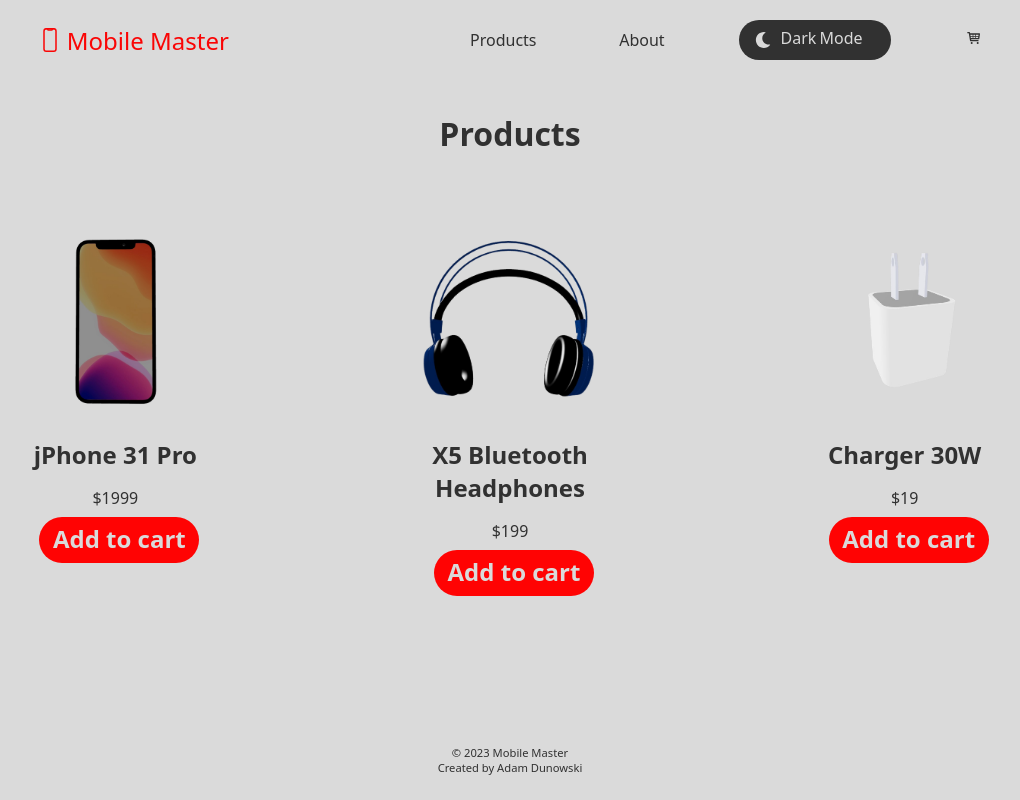
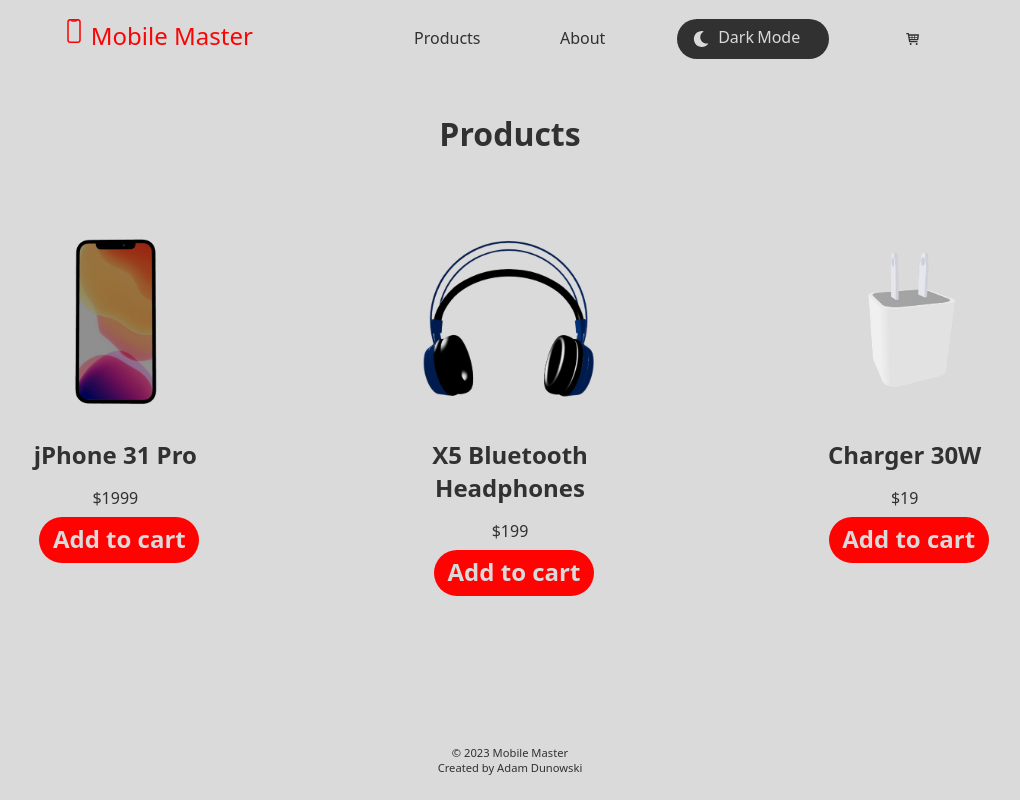
Before and after one commit to 111Adam111/Mobile-master, a React (Create React App) app: page /products in a window 1280 px wide. Shown: the whole page, without its empty margins (130-1150 px from the left). Built offline with nearby package versions, Linux system fonts and the light colour scheme.

Commit message:
final commit

```diff
--- a/src/components/Other/Navbar/Navbar.jsx
+++ b/src/components/Other/Navbar/Navbar.jsx
@@ -62,8 +62,8 @@ const Navbar = () => {
         </div>
 
         <Link to={"shopping-cart"} className="link navbar-box__links hide" onClick={() => handleClick()}>
-          <p>
-            <TiShoppingCart />
+          <p className="cart-icon">
+            <TiShoppingCart  />
           </p>
         </Link>
       </div>
--- a/src/components/Other/Navbar/_navbar.scss
+++ b/src/components/Other/Navbar/_navbar.scss
@@ -2,12 +2,14 @@
   height: fit-content;
   color: $dark-color;
   position: relative;
-  width: 60rem;
-  max-width: 100%;
+  width: 55rem;
+  max-width: calc(100% - 2rem);
   display: flex;
   justify-content: space-between;
   align-items: center;
   min-height: 5rem;
+  gap: 1rem;
+  right: 1rem;
 }
 
 .navbar-container__logo {
@@ -16,15 +18,14 @@
   display: flex;
   flex-wrap: nowrap;
   color: $call-to-action;
+  position: relative;
+  bottom: 0.3rem;
 }
 
 .navbar-box {
   display: flex;
   justify-content: space-between;
-  align-items: center;
   width: 33rem;
-  max-width: 100%;
-  overflow-x: hidden;
 }
 
 #dark .navbar-box__links,
@@ -41,16 +42,18 @@
 .navbar-container__logo,
 .navbar-box__cart {
   display: flex;
-  align-items: center;
   justify-content: center;
   p {
     padding: 0 0.3rem;
   }
 }
 
+.cart-icon {
+  padding: 0.2rem 0.3rem 0.1rem;
+}
+
 .navbar-box__cart {
-  width: 4rem;
-  margin-right: 1rem;
+  width: 2rem;
 }
 .navbar-box__links {
   border-radius: 1.5rem;
@@ -80,6 +83,7 @@
 
   .navbar-container {
     justify-content: center;
+    align-items: flex-end;
   }
   .navbar-box__links {
     transform: scale(1.4);
@@ -97,17 +101,18 @@
   }
   .navbar-box__mode {
     position: absolute;
-    right: 15%;
+    right: 5%;
     top: 0.7rem;
   }
   .hamburger {
     display: inline;
     top: 0.5rem;
+    right: -1.5rem;
   }
   .navbar-container__logo {
     font-size: 2rem;
     position: absolute;
-    left: 0.5rem;
+    left: 0;
     top: 0;
   }
 }
@@ -119,11 +124,4 @@
     top: 0.8rem;
     min-width: 60%;
   }
-  .hamburger {
-    right: 0;
-  }
-
-  .navbar-box__mode {
-    right: 14%;
-  }
 }
--- a/src/style.css
+++ b/src/style.css
@@ -252,12 +252,14 @@
   height: fit-content;
   color: #313131;
   position: relative;
-  width: 60rem;
-  max-width: 100%;
+  width: 55rem;
+  max-width: calc(100% - 2rem);
   display: flex;
   justify-content: space-between;
   align-items: center;
   min-height: 5rem;
+  gap: 1rem;
+  right: 1rem;
 }
 
 .navbar-container__logo {
@@ -266,15 +268,14 @@
   display: flex;
   flex-wrap: nowrap;
   color: rgb(250, 5, 5);
+  position: relative;
+  bottom: 0.3rem;
 }
 
 .navbar-box {
   display: flex;
   justify-content: space-between;
-  align-items: center;
   width: 33rem;
-  max-width: 100%;
-  overflow-x: hidden;
 }
 
 #dark .navbar-box__links,
@@ -292,7 +293,6 @@
 .navbar-container__logo,
 .navbar-box__cart {
   display: flex;
-  align-items: center;
   justify-content: center;
 }
 .navbar-container__logo p,
@@ -300,9 +300,12 @@
   padding: 0 0.3rem;
 }
 
+.cart-icon {
+  padding: 0.2rem 0.3rem 0.1rem;
+}
+
 .navbar-box__cart {
-  width: 4rem;
-  margin-right: 1rem;
+  width: 2rem;
 }
 
 .navbar-box__links {
@@ -332,6 +335,7 @@
   }
   .navbar-container {
     justify-content: center;
+    align-items: flex-end;
   }
   .navbar-box__links {
     transform: scale(1.4);
@@ -349,17 +353,18 @@
   }
   .navbar-box__mode {
     position: absolute;
-    right: 15%;
+    right: 5%;
     top: 0.7rem;
   }
   .hamburger {
     display: inline;
     top: 0.5rem;
+    right: -1.5rem;
   }
   .navbar-container__logo {
     font-size: 2rem;
     position: absolute;
-    left: 0.5rem;
+    left: 0;
     top: 0;
   }
 }
@@ -369,12 +374,6 @@
     left: 0;
     top: 0.8rem;
     min-width: 60%;
-  }
-  .hamburger {
-    right: 0;
-  }
-  .navbar-box__mode {
-    right: 14%;
   }
 }
 .mode-switcher {
@@ -608,10 +607,11 @@
   padding-bottom: 5rem;
   position: relative;
   min-height: 100vh;
-  width: 100vw;
+  width: 100%;
 }
 
 body {
+  overflow-x: hidden;
   background-color: rgb(218, 218, 218);
 }
 
--- a/src/style.scss
+++ b/src/style.scss
@@ -33,10 +33,11 @@ $mobile-width: 549px;
   padding-bottom: 5rem;
   position: relative;
   min-height: 100vh;
-  width: 100vw;
+  width: 100%;
 }
 
 body {
+  overflow-x: hidden;
   background-color: $light-color;
 }
 
@@ -65,5 +66,6 @@ body.light {
 .link {
   text-decoration: none;
   cursor: pointer;
-  padding: 0.5rem;
+  padding: .5rem;
+
 }
```
